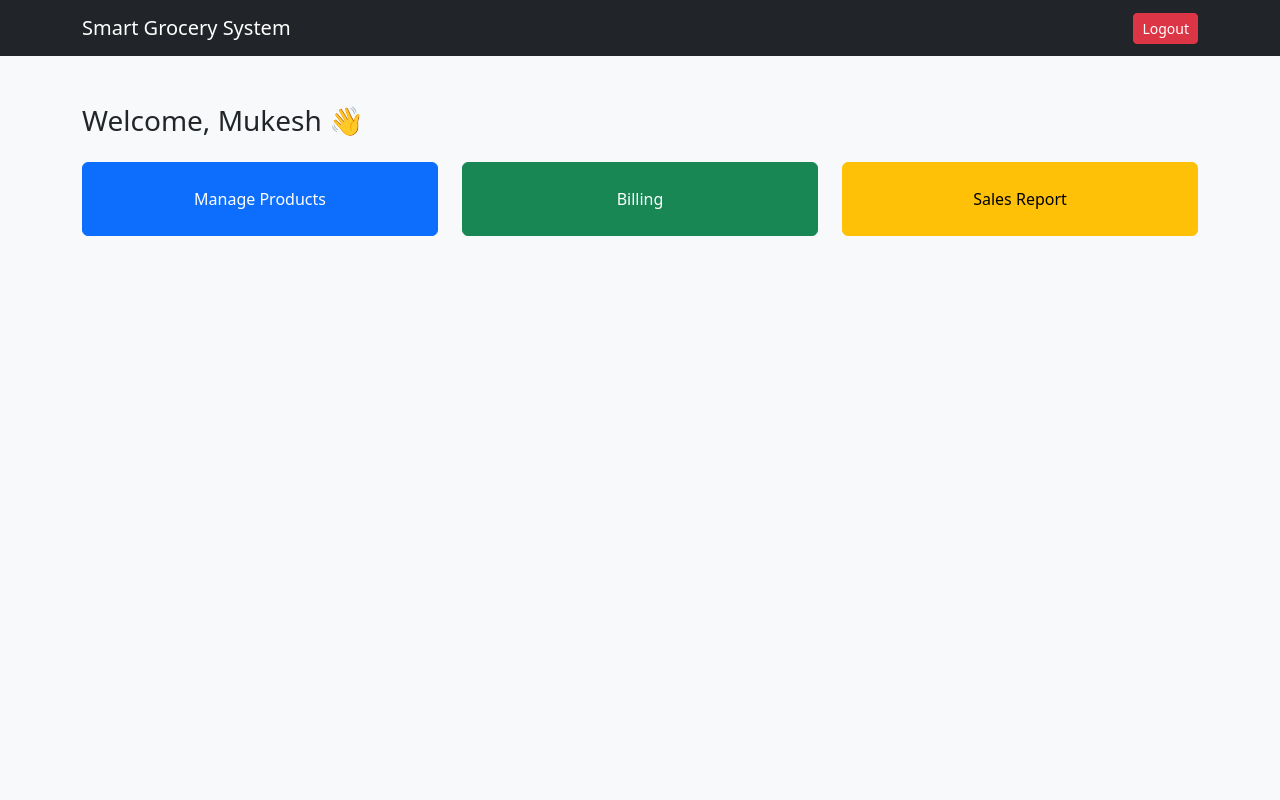
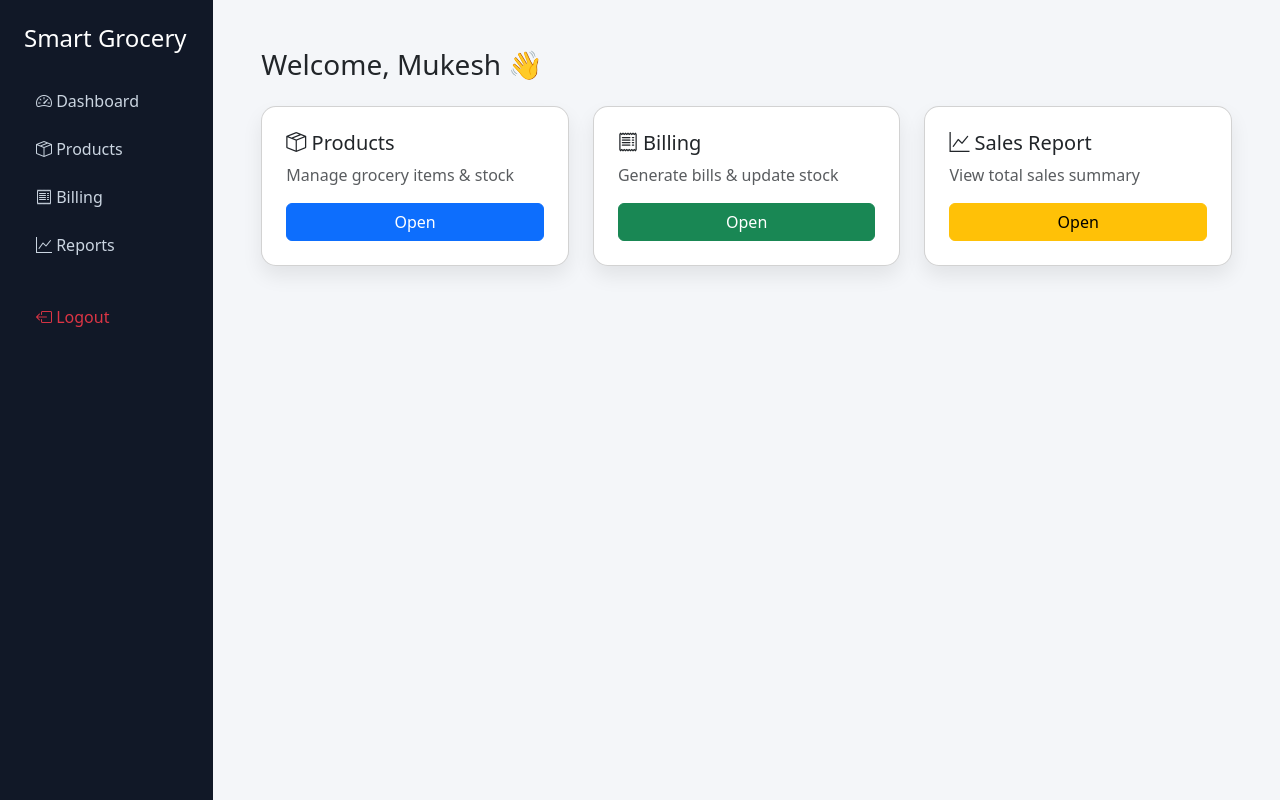
Before and after one commit to Mukesh2731/smart-grocery-system, a Flask app: page /dashboard in a window 1280 px wide. Run offline with Flask 3, Linux system fonts and the light colour scheme.

Commit message:
Update dashboard.html

```diff
--- a/templates/dashboard.html
+++ b/templates/dashboard.html
@@ -2,30 +2,87 @@
 <html>
 <head>
     <title>Dashboard</title>
+
+    <!-- Bootstrap -->
     <link href="https://cdn.jsdelivr.net/npm/bootstrap@5.3.2/dist/css/bootstrap.min.css" rel="stylesheet">
+
+    <!-- Icons -->
+    <link href="https://cdn.jsdelivr.net/npm/bootstrap-icons/font/bootstrap-icons.css" rel="stylesheet">
+
+    <style>
+        body {
+            background: #f4f6f9;
+        }
+        .sidebar {
+            height: 100vh;
+            background: #111827;
+            color: white;
+        }
+        .sidebar a {
+            color: #cbd5e1;
+            text-decoration: none;
+            display: block;
+            padding: 12px;
+            border-radius: 8px;
+        }
+        .sidebar a:hover {
+            background: #1f2937;
+            color: white;
+        }
+        .card-box {
+            border-radius: 15px;
+            box-shadow: 0 10px 20px rgba(0,0,0,0.08);
+        }
+    </style>
 </head>
-<body class="bg-light">
+<body>
 
-<nav class="navbar navbar-dark bg-dark">
-    <div class="container">
-        <span class="navbar-brand">Smart Grocery System</span>
-        <a href="/" class="btn btn-danger btn-sm">Logout</a>
+<div class="container-fluid">
+    <div class="row">
+
+        <!-- SIDEBAR -->
+        <div class="col-md-2 sidebar p-4">
+            <h4 class="mb-4">Smart Grocery</h4>
+
+            <a href="/dashboard"><i class="bi bi-speedometer2"></i> Dashboard</a>
+            <a href="/products"><i class="bi bi-box-seam"></i> Products</a>
+            <a href="/billing"><i class="bi bi-receipt"></i> Billing</a>
+            <a href="/report"><i class="bi bi-graph-up"></i> Reports</a>
+            <a href="/" class="mt-4 text-danger"><i class="bi bi-box-arrow-left"></i> Logout</a>
         </div>
-</nav>
 
-<div class="container mt-5">
+        <!-- MAIN CONTENT -->
+        <div class="col-md-10 p-5">
             <h3 class="mb-4">Welcome, Mukesh 👋</h3>
 
             <div class="row g-4">
                 <div class="col-md-4">
-            <a href="/products" class="btn btn-primary w-100 p-4">Manage Products</a>
+                    <div class="card card-box p-4">
+                        <h5><i class="bi bi-box-seam"></i> Products</h5>
+                        <p class="text-muted">Manage grocery items & stock</p>
+                        <a href="/products" class="btn btn-primary">Open</a>
                     </div>
+                </div>
+
                 <div class="col-md-4">
-            <a href="/billing" class="btn btn-success w-100 p-4">Billing</a>
+                    <div class="card card-box p-4">
+                        <h5><i class="bi bi-receipt"></i> Billing</h5>
+                        <p class="text-muted">Generate bills & update stock</p>
+                        <a href="/billing" class="btn btn-success">Open</a>
                     </div>
+                </div>
+
                 <div class="col-md-4">
-            <a href="/report" class="btn btn-warning w-100 p-4">Sales Report</a>
+                    <div class="card card-box p-4">
+                        <h5><i class="bi bi-graph-up"></i> Sales Report</h5>
+                        <p class="text-muted">View total sales summary</p>
+                        <a href="/report" class="btn btn-warning">Open</a>
                     </div>
+                </div>
+            </div>
+
+        </div>
+
     </div>
 </div>
 
```
Lines whose indentation alone changed are shown as unchanged.
